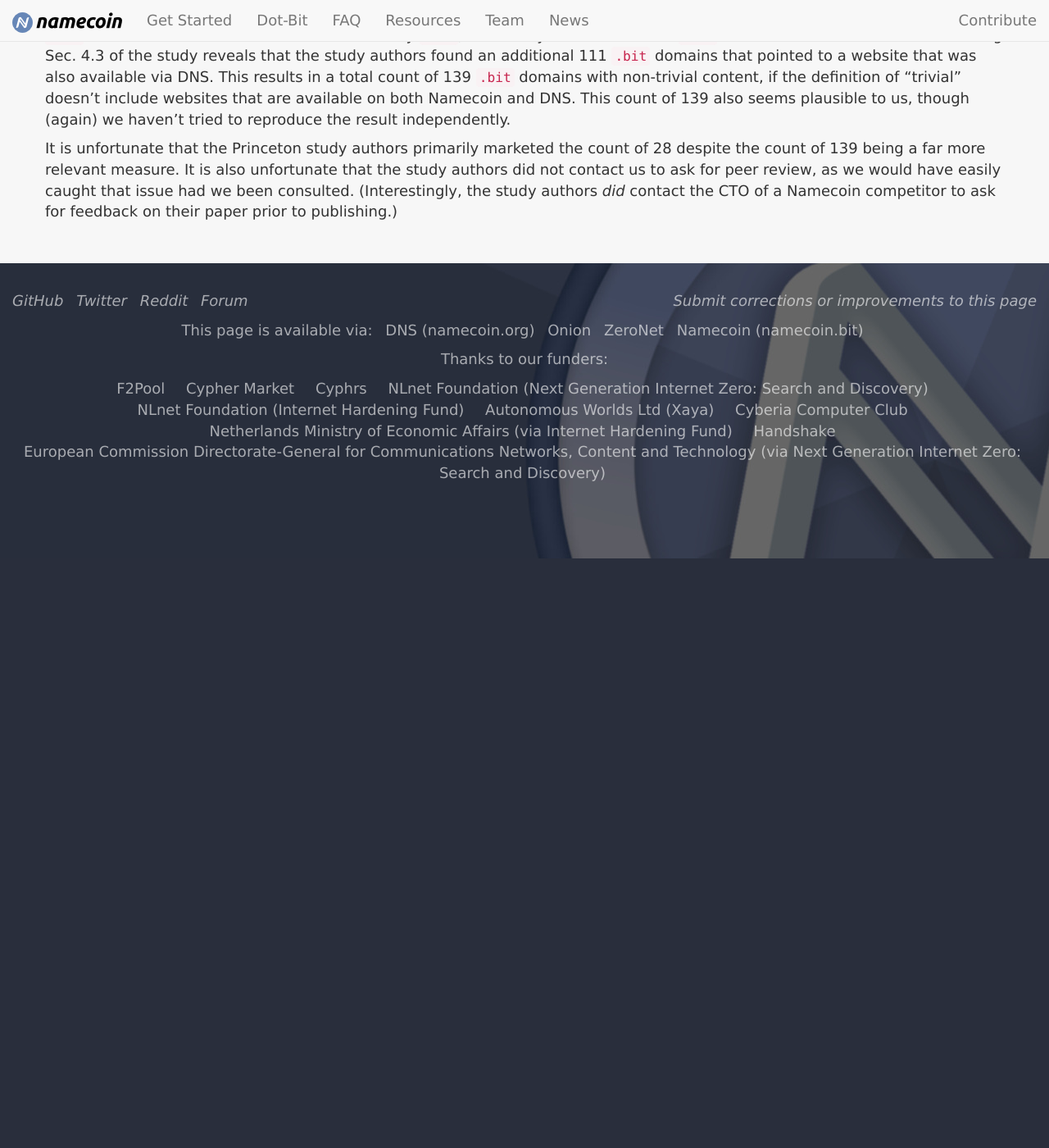
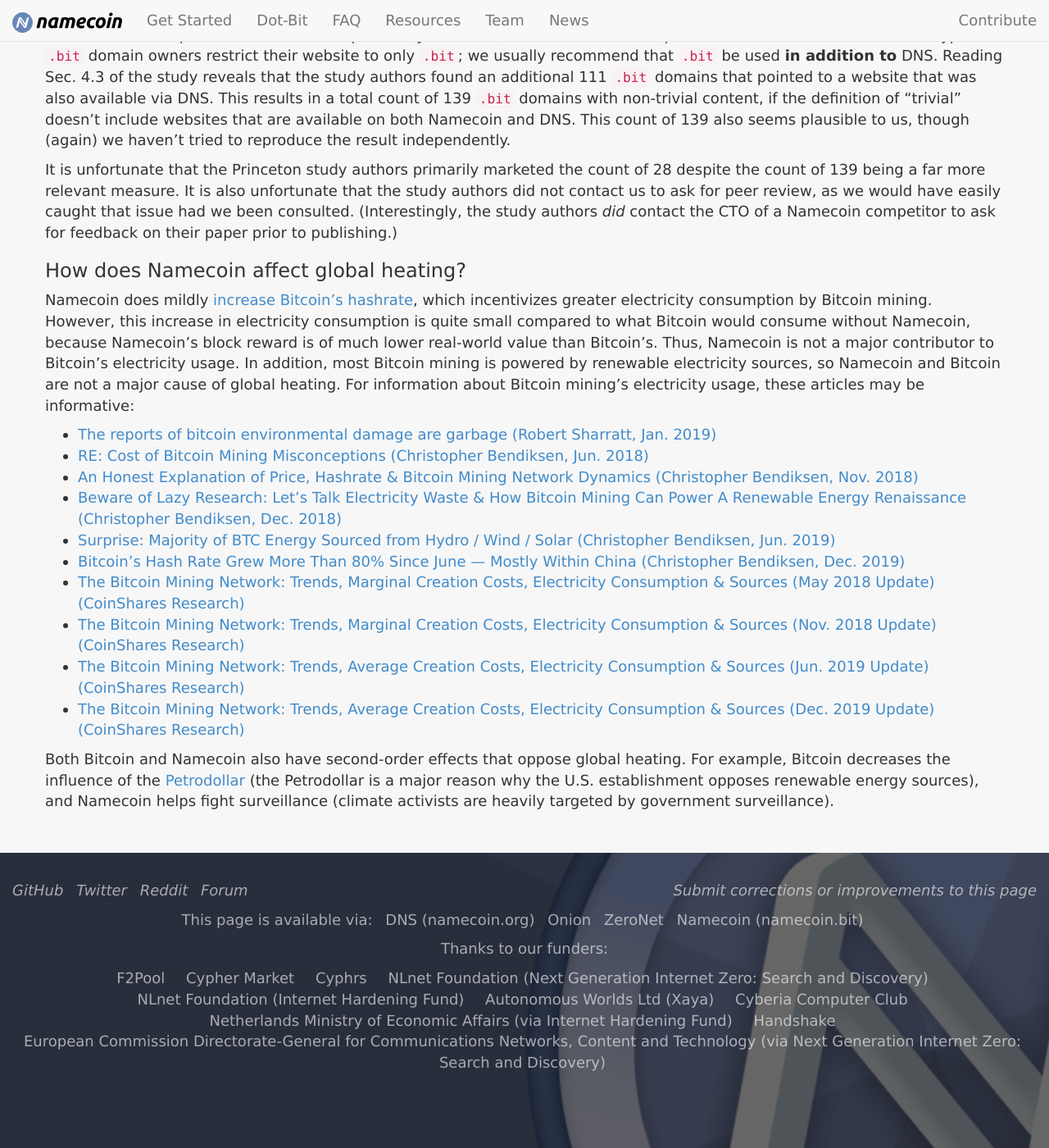
Before and after one commit to JeremyRand/namecoin.org, a Jekyll site: the page built from docs/faq/index.md, in a window 1280 px wide and 1400 px high, scrolled down 20570 px. Shown: the whole window at 82% size. Built offline with Jekyll 4.4.1, drawn with Linux system fonts in a browser that asks for light colours; before the commit the page ends 21251 px from its top, so only the background shows below that; some of the changed text lies outside the part shown.

Commit message:
FAQ: Add entry on global heating

```diff
--- a/docs/faq/index.md
+++ b/docs/faq/index.md
@@ -390,3 +390,20 @@ We are currently engaging with projects that provide blockchain anonymity (e.g.
 This claim is derived from a study out of Princeton University, and is a result of faulty study design.  The study's design considers all `.bit` websites that contain identical content to a DNS website to be "trivial" and discounts such websites, leaving only 28 `.bit` websites that contain content that cannot be found on a DNS website.  This number seems plausible to us, though we haven't tried to reproduce the result independently.  However, the Namecoin developers have never recommended that typical `.bit` domain owners restrict their website to only `.bit`; we usually recommend that `.bit` be used **in addition to** DNS.  Reading Sec. 4.3 of the study reveals that the study authors found an additional 111 `.bit` domains that pointed to a website that was also available via DNS.  This results in a total count of 139 `.bit` domains with non-trivial content, if the definition of "trivial" doesn't include websites that are available on both Namecoin and DNS.  This count of 139 also seems plausible to us, though (again) we haven't tried to reproduce the result independently.
 
 It is unfortunate that the Princeton study authors primarily marketed the count of 28 despite the count of 139 being a far more relevant measure.  It is also unfortunate that the study authors did not contact us to ask for peer review, as we would have easily caught that issue had we been consulted.  (Interestingly, the study authors *did* contact the CTO of a Namecoin competitor to ask for feedback on their paper prior to publishing.)
+
+### How does Namecoin affect global heating?
+
+Namecoin does mildly [increase Bitcoin's hashrate](#does-namecoin-influence-bitcoins-hashrate), which incentivizes greater electricity consumption by Bitcoin mining.  However, this increase in electricity consumption is quite small compared to what Bitcoin would consume without Namecoin, because Namecoin's block reward is of much lower real-world value than Bitcoin's.  Thus, Namecoin is not a major contributor to Bitcoin's electricity usage.  In addition, most Bitcoin mining is powered by renewable electricity sources, so Namecoin and Bitcoin are not a major cause of global heating.  For information about Bitcoin mining's electricity usage, these articles may be informative:
+
+* [The reports of bitcoin environmental damage are garbage (Robert Sharratt, Jan. 2019)](https://medium.com/crescofin/the-reports-of-bitcoin-environmental-damage-are-garbage-5a93d32c2d7)
+* [RE: Cost of Bitcoin Mining Misconceptions (Christopher Bendiksen, Jun. 2018)](https://medium.com/coinshares/re-cost-of-mining-misconceptions-e3fcff1ce726)
+* [An Honest Explanation of Price, Hashrate & Bitcoin Mining Network Dynamics (Christopher Bendiksen, Nov. 2018)](https://medium.com/coinshares/an-honest-explanation-of-price-hashrate-bitcoin-mining-network-dynamics-f820d6218bdf)
+* [Beware of Lazy Research: Let’s Talk Electricity Waste & How Bitcoin Mining Can Power A Renewable Energy Renaissance (Christopher Bendiksen, Dec. 2018)](https://medium.com/coinshares/beware-of-lazy-research-c828c900b7d5)
+* [Surprise: Majority of BTC Energy Sourced from Hydro / Wind / Solar (Christopher Bendiksen, Jun. 2019)](https://medium.com/coinshares/surprise-majority-of-btc-energy-sourced-from-hydro-wind-solar-49f73839aec6)
+* [Bitcoin’s Hash Rate Grew More Than 80% Since June — Mostly Within China (Christopher Bendiksen, Dec. 2019)](https://medium.com/coinshares/bitcoins-hash-rate-grew-more-than-80-since-june-mostly-within-china-7444b20b2c89)
+* [The Bitcoin Mining Network: Trends, Marginal Creation Costs, Electricity Consumption & Sources (May 2018 Update) (CoinShares Research)](https://coinshares.com/assets/resources/Research/bitcoin-mining-network-may-2018.pdf)
+* [The Bitcoin Mining Network: Trends, Marginal Creation Costs, Electricity Consumption & Sources (Nov. 2018 Update) (CoinShares Research)](https://coinshares.com/assets/resources/Research/bitcoin-mining-network-november-2018.pdf)
+* [The Bitcoin Mining Network: Trends, Average Creation Costs, Electricity Consumption & Sources (Jun. 2019 Update) (CoinShares Research)](https://coinshares.com/assets/resources/Research/bitcoin-mining-network-june-2019-fidelity-foreword.pdf)
+* [The Bitcoin Mining Network: Trends, Average Creation Costs, Electricity Consumption & Sources (Dec. 2019 Update) (CoinShares Research)](https://coinshares.com/assets/resources/Research/bitcoin-mining-network-december-2019.pdf)
+
+Both Bitcoin and Namecoin also have second-order effects that oppose global heating.  For example, Bitcoin decreases the influence of the [Petrodollar](https://bitcoinmagazine.com/culture/the-hidden-costs-of-the-petrodollar) (the Petrodollar is a major reason why the U.S. establishment opposes renewable energy sources), and Namecoin helps fight surveillance (climate activists are heavily targeted by government surveillance).
```
